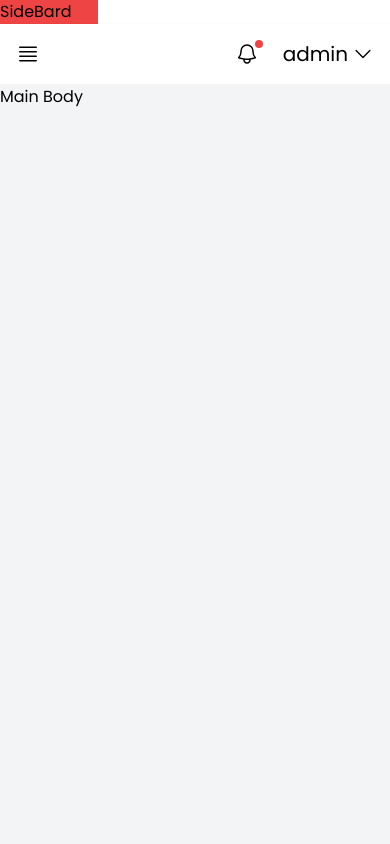
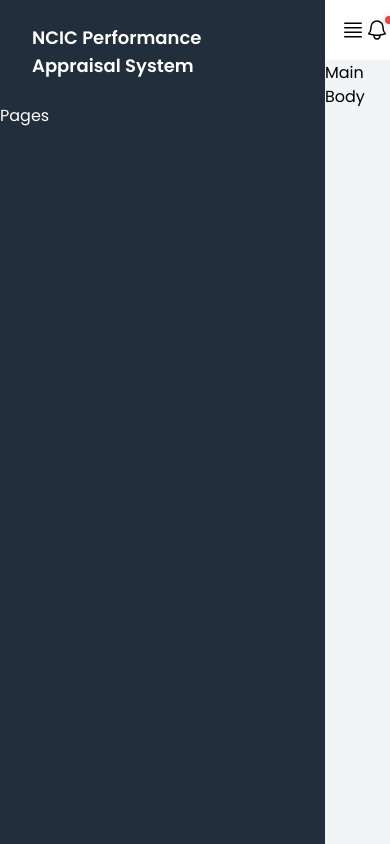
Before and after one commit to FrezeSteve/first-dashboard-design, a React (Vite) app: page / in a window 390 px wide. Built offline with nearby package versions, Linux system fonts and the light colour scheme.

Commit message:
implemented a custom responsive css class in the tailwind config

```diff
--- a/src/App.jsx
+++ b/src/App.jsx
@@ -8,9 +8,9 @@ export default function App() {
     return (
         <div className="grid grid-cols-12 w-screen h-screen overflow-hidden">
             <SideBar />
-            <div className={`col-span-12 ${isSeen ? "" : "lg:col-span-9"}`}>
+            <div className={` ${isSeen ? "col-span-12" : "col-span-2 md:col-span-8 lg:col-span-9 xl:col-span-10 overflow-x-hidden"}`}>
                 <Header />
-                <div className="bg-gray-100 customHeightSM md:customHeight overflow-x-hidden overflow-y-auto">
+                <div className="bg-gray-100 customHeight overflow-x-hidden overflow-y-auto">
                     <div>Main Body</div>
                 </div>
             </div>
--- a/src/components/Sidebar.jsx
+++ b/src/components/Sidebar.jsx
@@ -3,5 +3,12 @@ import IndexContextFunc from "../context";
 export default function SideBar() {
     const { isSeen } = IndexContextFunc();
 
-    return <div className={`bg-red-500 col-span-3 ${isSeen ? "hidden" : "col-span-3"}`}>SideBard</div>;
+    return (
+        <div className={`bg-[#222e3c] text-white ${isSeen ? "hidden" : "flex flex-col col-span-10 md:col-span-4 lg:col-span-3 xl:col-span-2"}`}>
+            <div className="py-6 px-8 text-lg font-semibold">NCIC Performance Appraisal System</div>
+            <ul className="grow">
+                <li>Pages</li>
+            </ul>
+        </div>
+    );
 }
--- a/src/index.css
+++ b/src/index.css
@@ -4,14 +4,7 @@
 @tailwind components;
 @tailwind utilities;
 
-.customHeightSM {
-    height: calc(100vh - 61px);
-}
 
 .text-nowrap {
     text-wrap: nowrap;
 }
-
-.customHeight {
-    height: calc(100vh - 65px);
-}
--- a/tailwind.config.js
+++ b/tailwind.config.js
@@ -6,7 +6,22 @@ export default {
             sans: ["Poppins", "sans-serif"],
             mono: ["Rokkitt", "monospace"],
         },
-        extend: {},
+        extend: {
+            customHeight: {
+                height: "calc(100vh - 65px)",
+            },
+        },
     },
-    plugins: [],
+    plugins: [
+        function ({ addUtilities }) {
+            addUtilities({
+                ".customHeight": {
+                    height: "calc(100vh - 61px)",
+                    "@screen md": {
+                        height: "calc(100vh - 65px)",
+                    },
+                },
+            });
+        },
+    ],
 };
```
